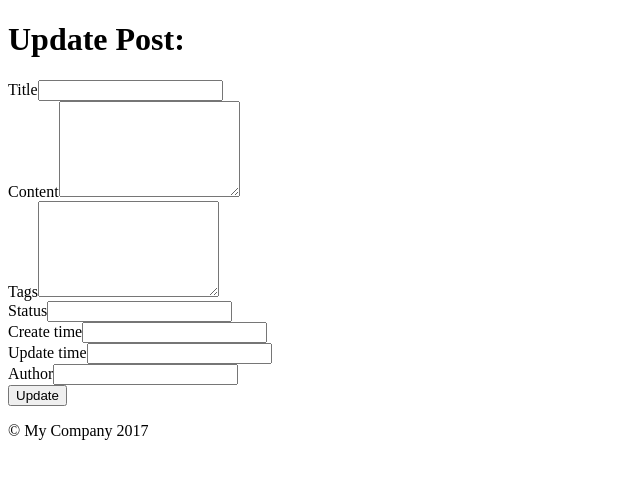
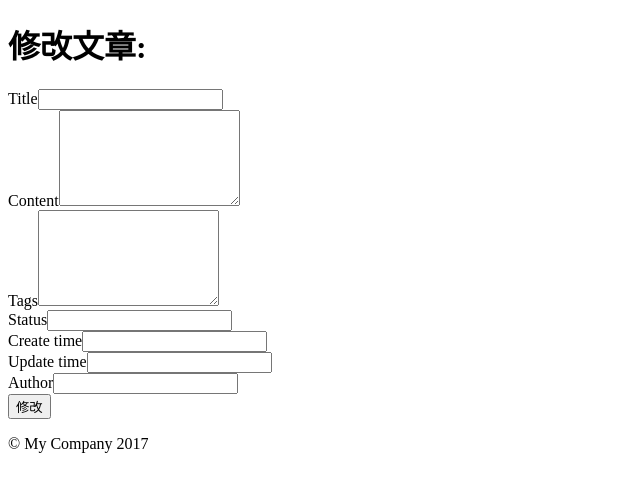
Before and after one commit to a501986411/blog, a Yii app: template backend/views/post/update.php in a window 1280 px wide. Shown: the top 492 px of the page, without its empty margins (0-640 px from the left). Run offline with PHP 8.4 and a stand-in for Yii, Linux system fonts and the light colour scheme; the template is opened without the code that fills it, so the values that code supplies are empty; form fields are guessed from the names that the template uses; some libraries are stand-ins or nearby versions.

Commit message:
修改后台登录 与 文章相关 为中文显示

```diff
--- a/backend/views/post/_form.php
+++ b/backend/views/post/_form.php
@@ -27,7 +27,7 @@ use yii\widgets\ActiveForm;
     <?= $form->field($model, 'author_id')->textInput() ?>
 
     <div class="form-group">
-        <?= Html::submitButton($model->isNewRecord ? 'Create' : 'Update', ['class' => $model->isNewRecord ? 'btn btn-success' : 'btn btn-primary']) ?>
+        <?= Html::submitButton($model->isNewRecord ? '保存' : '修改', ['class' => $model->isNewRecord ? 'btn btn-success' : 'btn btn-primary']) ?>
     </div>
 
     <?php ActiveForm::end(); ?>
--- a/backend/views/post/create.php
+++ b/backend/views/post/create.php
@@ -6,8 +6,8 @@ use yii\helpers\Html;
 /* @var $this yii\web\View */
 /* @var $model common\models\Post */
 
-$this->title = 'Create Post';
-$this->params['breadcrumbs'][] = ['label' => 'Posts', 'url' => ['index']];
+$this->title = '创建文章';
+$this->params['breadcrumbs'][] = ['label' => '文章管理', 'url' => ['index']];
 $this->params['breadcrumbs'][] = $this->title;
 ?>
 <div class="post-create">
--- a/backend/views/post/index.php
+++ b/backend/views/post/index.php
@@ -7,23 +7,21 @@ use yii\grid\GridView;
 /* @var $searchModel common\models\PostSearch */
 /* @var $dataProvider yii\data\ActiveDataProvider */
 
-$this->title = 'Posts';
+$this->title = '文章管理';
 $this->params['breadcrumbs'][] = $this->title;
 ?>
 <div class="post-index">
 
     <h1><?= Html::encode($this->title) ?></h1>
     <?php // echo $this->render('_search', ['model' => $searchModel]); ?>
-
     <p>
-        <?= Html::a('Create Post', ['create'], ['class' => 'btn btn-success']) ?>
+        <?= Html::a('创建文章', ['create'], ['class' => 'btn btn-success']) ?>
     </p>
     <?= GridView::widget([
         'dataProvider' => $dataProvider,
         'filterModel' => $searchModel,
         'columns' => [
             ['class' => 'yii\grid\SerialColumn'],
-
             'id',
             'title',
             'content:ntext',
--- a/backend/views/post/update.php
+++ b/backend/views/post/update.php
@@ -5,10 +5,10 @@ use yii\helpers\Html;
 /* @var $this yii\web\View */
 /* @var $model common\models\Post */
 
-$this->title = 'Update Post: ' . $model->title;
-$this->params['breadcrumbs'][] = ['label' => 'Posts', 'url' => ['index']];
+$this->title = '修改文章: ' . $model->title;
+$this->params['breadcrumbs'][] = ['label' => '文章管理', 'url' => ['index']];
 $this->params['breadcrumbs'][] = ['label' => $model->title, 'url' => ['view', 'id' => $model->id]];
-$this->params['breadcrumbs'][] = 'Update';
+$this->params['breadcrumbs'][] = '修改文章';
 ?>
 <div class="post-update">
 
--- a/backend/views/site/login.php
+++ b/backend/views/site/login.php
@@ -7,13 +7,13 @@
 use yii\helpers\Html;
 use yii\bootstrap\ActiveForm;
 
-$this->title = 'Login';
+$this->title = '登录';
 $this->params['breadcrumbs'][] = $this->title;
 ?>
 <div class="site-login">
     <h1><?= Html::encode($this->title) ?></h1>
 
-    <p>Please fill out the following fields to login:</p>
+    <p>请输入一下信息进行登录:</p>
 
     <div class="row">
         <div class="col-lg-5">
@@ -26,7 +26,7 @@ $this->params['breadcrumbs'][] = $this->title;
                 <?= $form->field($model, 'rememberMe')->checkbox() ?>
 
                 <div class="form-group">
-                    <?= Html::submitButton('Login', ['class' => 'btn btn-primary', 'name' => 'login-button']) ?>
+                    <?= Html::submitButton('登录', ['class' => 'btn btn-primary', 'name' => 'login-button']) ?>
                 </div>
 
             <?php ActiveForm::end(); ?>
```
Also changed, not shown: backend/views/post/view.php (+3 -4 lines), common/models/Post.php (+7 -7 lines).
